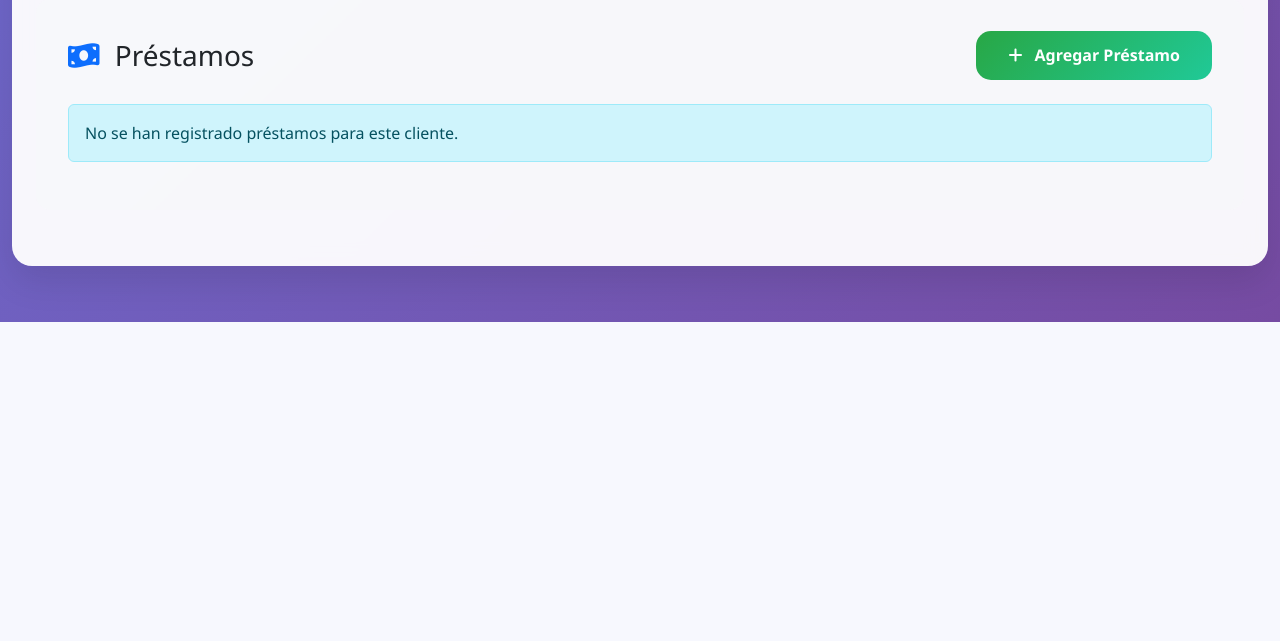
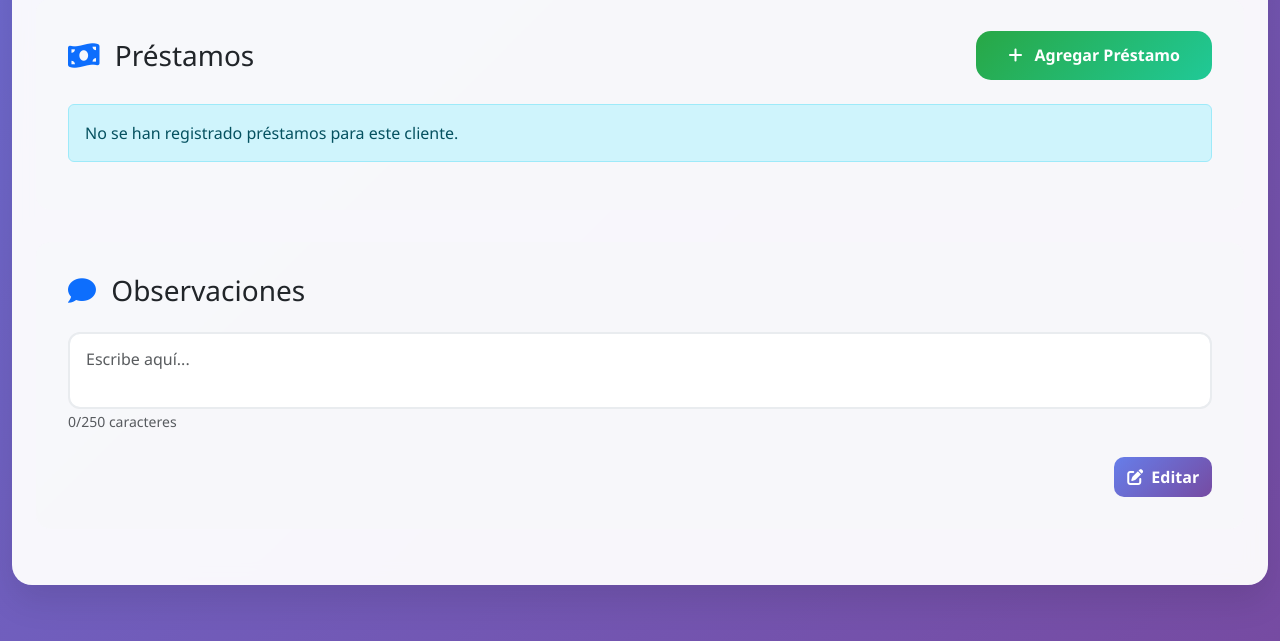
Before and after one commit to josueRamosGarcia/Gestor_clientes, a Flask app: template app/templates/details_clientes.html in a window 1280 px wide. Shown: the part 1479-2120 px from the top of the page. Before the commit the page ends 1801 px from the top, so only its background shows below. Run offline with Flask 3, Linux system fonts and the light colour scheme; the template is opened without the code that fills it, so the values that code supplies are empty; parts of the project's set-up code (start-up, migrations or seed data) failed here and were passed over.

Commit message:
Se acabaron funcionalidades de detalles clientes

```diff
--- a/app/models/client.py
+++ b/app/models/client.py
@@ -106,6 +106,9 @@ class Client(db.Model):
         nullable = False,
         unique = True
     )
+    cl_obs = db.Column(
+        db.String(256)
+    )
     cs_id = db.Column(
         db.Integer,
         db.ForeignKey('client_status.cs_id'),
--- a/app/services/client_svc.py
+++ b/app/services/client_svc.py
@@ -23,6 +23,7 @@ class ClientService:
         curp = form.get('curp')
         nss = form.get('nss')
         rfc = form.get('rfc')
+        obs = form.get('observaciones')
         cs_id = form.get('estatus')
 
         data = filter_data({
@@ -31,6 +32,7 @@ class ClientService:
             'cl_curp': curp,
             'cl_nss' : nss,
             'cl_rfc' : rfc,
+            'cl_obs' : obs,
             'cs_id': cs_id,
             'em_id' : em_id
         })
--- a/app/static/CSS/clientes.css
+++ b/app/static/CSS/clientes.css
@@ -322,6 +322,10 @@ body {
   color: #333;
 }
 
+.fixed-textarea {
+    resize: none;          /* Desactiva redimensionamiento */
+}
+
 /* Responsividad */
 @media (max-width: 768px) {
     .header-info {
--- a/app/static/JS/add_clientes.js
+++ b/app/static/JS/add_clientes.js
@@ -378,3 +378,9 @@ inputsTexto.forEach(input => {
         this.setSelectionRange(start, end); // Restaura posición del cursor
     });
 });
+
+// Agrega esto en add_clientes.js
+document.querySelector('textarea[name="observaciones"]').addEventListener('input', function(e) {
+    const charCount = e.target.value.length;
+    document.getElementById('char-count').textContent = charCount;
+});
--- a/app/static/JS/details_clientes.js
+++ b/app/static/JS/details_clientes.js
@@ -4,8 +4,6 @@ document.addEventListener('DOMContentLoaded', function () {
     let currentPrestamoId = null;
 
     // Elementos del DOM
-    const form = document.getElementById('cliente-form');
-    const inputs = form.querySelectorAll('input, select, textarea');
     const btnAddTelefono = document.getElementById('btn-add-telefono');
     const btnAddArchivo = document.getElementById('btn-add-archivo');
     const btnAddPrestamo = document.getElementById('btn-add-prestamo');
@@ -13,17 +11,14 @@ document.addEventListener('DOMContentLoaded', function () {
     // Modal de teléfono
     const telefonoModal = new bootstrap.Modal(document.getElementById('telefonoModal'));
     const telefonoForm = document.getElementById('telefono-form');
-    const guardarTelefonoBtn = document.getElementById('guardar-telefono');
 
     // Modal de archivo
     const archivoModal = new bootstrap.Modal(document.getElementById('archivoModal'));
     const archivoForm = document.getElementById('archivo-form');
-    const guardarArchivoBtn = document.getElementById('guardar-archivo');
 
     // Modal de préstamo
     const prestamoModal = new bootstrap.Modal(document.getElementById('prestamoModal'));
     const prestamoForm = document.getElementById('prestamo-form');
-    const guardarPrestamoBtn = document.getElementById('guardar-prestamo');
 
     // Eventos para teléfonos
     btnAddTelefono.addEventListener('click', function () {
@@ -49,6 +44,36 @@ document.addEventListener('DOMContentLoaded', function () {
         prestamoModal.show();
     });
 
+    const textarea = document.getElementById('observaciones-textarea');
+    const btnEditar = document.getElementById('editar-observaciones');
+    const btnGuardar = document.getElementById('guardar-observaciones');
+    const btnCancelar = document.getElementById('cancelar-observaciones');
+    let valorOriginal = textarea.value;  // Guarda el valor inicial
+
+    // Al hacer clic en "Editar"
+    btnEditar.addEventListener('click', function() {
+        textarea.readOnly = false;
+        textarea.focus();
+        btnEditar.classList.add('d-none');
+        btnGuardar.classList.remove('d-none');
+        btnCancelar.classList.remove('d-none');
+    });
+
+    // Al hacer clic en "Cancelar"
+    btnCancelar.addEventListener('click', function() {
+        textarea.value = valorOriginal;
+        textarea.readOnly = true;
+        btnEditar.classList.remove('d-none');
+        btnGuardar.classList.add('d-none');
+        btnCancelar.classList.add('d-none');
+    });
+
+    document.querySelector('textarea[name="observaciones"]').addEventListener('input', function(e) {
+        const charCount = e.target.value.length;
+        document.getElementById('char-count').textContent = charCount;
+    });
+})
+
 function togglePassword() {
     const passwordField = document.getElementById('correo-password');
     const toggleIcon = document.querySelector('.password-toggle i');
@@ -61,4 +86,3 @@ document.addEventListener('DOMContentLoaded', function () {
         toggleIcon.classList.replace('fa-eye-slash', 'fa-eye');
     }
 }
-})
--- a/app/templates/details_clientes.html
+++ b/app/templates/details_clientes.html
@@ -39,10 +39,6 @@
       <div class="col-12">
         <div class="card main-card">
           <div class="card-body p-4">
-            <form id="cliente-form" method="POST" action="/actualizar_cliente/{{ client.cl_id }}"
-              enctype="multipart/form-data">
-              <input type="hidden" name="cl_id" value="{{ client.cl_id }}">
-
               <!-- Información básica -->
               <div class="client-info-section">
                 <h3 class="mb-4">
@@ -301,7 +297,39 @@
                   {% endif %}
                 </div>
               </div>
-            </form>
+
+              <!-- Seccion de observaciones -->
+              <form action="/actualizar_observaciones/{{ client.cl_id }}" method="post">
+                <div class="client-info-section mt-4">
+                  <h3 class="mb-4">
+                      <i class="fas fa-comment text-primary me-2"></i>
+                      Observaciones
+                  </h3>
+                  <div class="form-group">
+                      <textarea
+                          id="observaciones-textarea"
+                          class="form-control fixed-textarea"
+                          name="observaciones"
+                          maxlength="250"
+                          placeholder="Escribe aquí..."
+                          readonly="true"
+                      >{{ client.cl_obs | default('', true) }}</textarea>
+                      <small class="text-muted"><span id="char-count">0</span>/250 caracteres</small>
+                  </div>
+                  <!-- Botones (inicialmente solo "Editar" visible) -->
+                  <div class="d-flex justify-content-end gap-2 mt-3">
+                    <button type="button" class="btn btn-edit-small" id="editar-observaciones">
+                      <i class="fas fa-edit me-1"></i> Editar
+                    </button>
+                    <button type="submit" class="btn btn-save d-none" id="guardar-observaciones">
+                      <i class="fas fa-save me-1"></i> Guardar
+                    </button>
+                    <button type="button" class="btn btn-cancel-small d-none" id="cancelar-observaciones">
+                      <i class="fas fa-times me-1"></i> Cancelar
+                    </button>
+                  </div>
+                </div>
+              </form>
           </div>
         </div>
       </div>
```
Also changed, not shown: app/controllers/client_ctrl.py (+8 -0 lines), app/templates/add_clientes.html (+17 -0 lines). Lines whose indentation alone changed are shown as unchanged.
